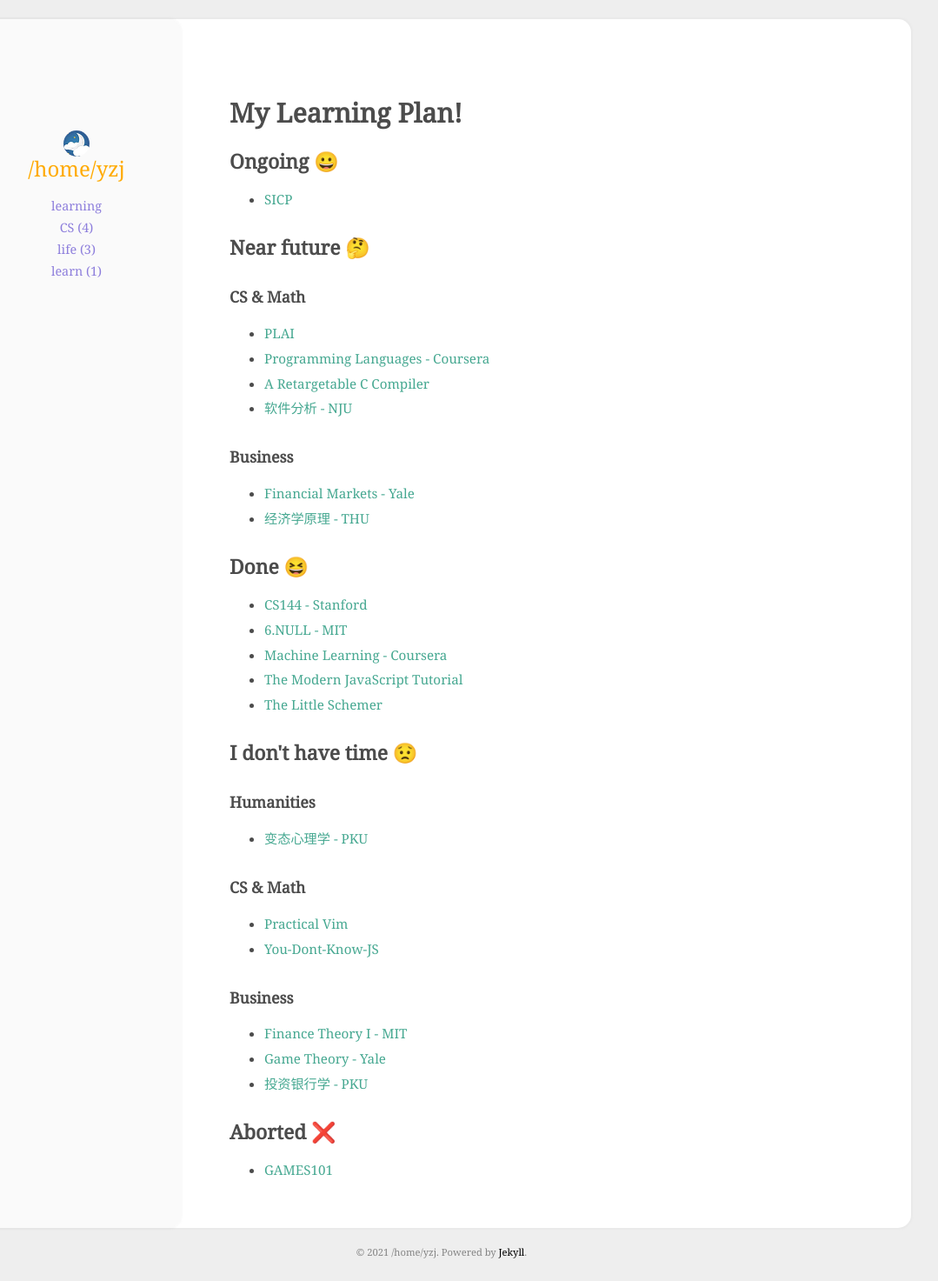
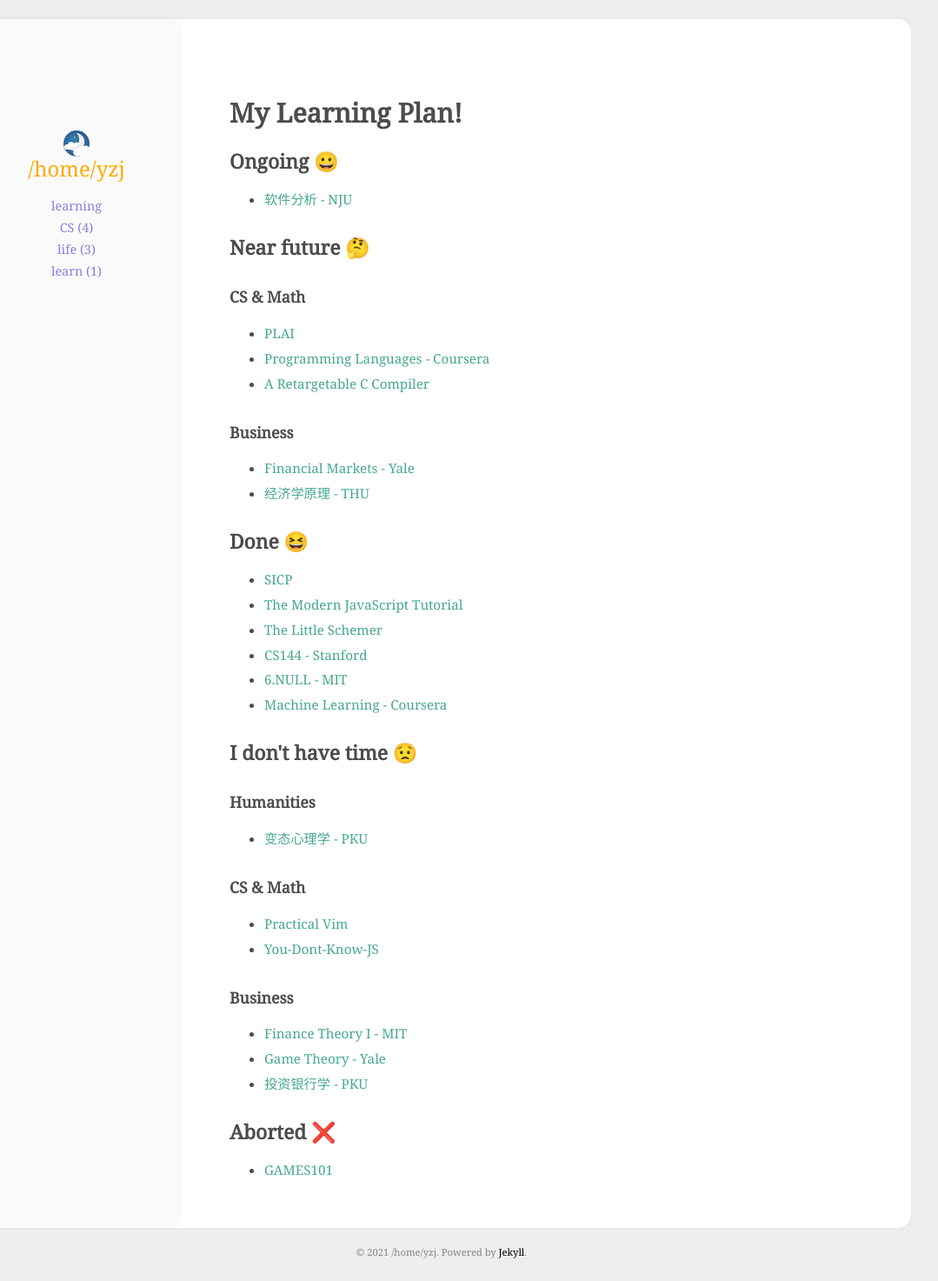
Before and after one commit to wine99/wine99.github.io, a Jekyll site: the page built from aboutme.html, in a window 1280 px wide. Shown: the whole page at 87% size, without its empty margins (132-1211 px from the left). Built offline with Jekyll 4.4.1, drawn with Linux system fonts in a browser that asks for light colours; part of the change alters nothing that is shown.

Commit message:
update learning plan

```diff
--- a/aboutme.html
+++ b/aboutme.html
@@ -8,7 +8,7 @@ layout: page
 <h1>My Learning Plan!</h1>
 <h2>Ongoing 😀</h2>
 <ul>
-<li><a href='https://www.bilibili.com/video/BV1Xx41117tr'>SICP</a></li>
+<li><a href='https://www.bilibili.com/video/BV1b7411K7P4'>软件分析 - NJU</a></li>
 
 </ul>
 <h2>Near future 🤔</h2>
@@ -17,7 +17,6 @@ layout: page
 <li><a href='https://www.bilibili.com/video/BV1V4411Z7LQ'>PLAI</a></li>
 <li><a href='https://www.coursera.org/learn/programming-languages'>Programming Languages - Coursera</a></li>
 <li><a href='https://book.douban.com/subject/1224812/'>A Retargetable C Compiler</a></li>
-<li><a href='https://www.bilibili.com/video/BV1b7411K7P4'>软件分析 - NJU</a></li>
 
 </ul>
 <h3>Business</h3>
@@ -28,11 +27,12 @@ layout: page
 </ul>
 <h2>Done 😆</h2>
 <ul>
+<li><a href='https://www.bilibili.com/video/BV1Xx41117tr'>SICP</a></li>
+<li><a href='https://javascript.info/'>The Modern JavaScript Tutorial</a></li>
+<li><a href='https://book.douban.com/subject/1632977/'>The Little Schemer</a></li>
 <li><a href='https://cs144.github.io/'>CS144 - Stanford</a></li>
 <li><a href='https://missing.csail.mit.edu/'>6.NULL - MIT</a></li>
 <li><a href='https://www.coursera.org/learn/machine-learning'>Machine Learning - Coursera</a></li>
-<li><a href='https://javascript.info/'>The Modern JavaScript Tutorial</a></li>
-<li><a href='https://book.douban.com/subject/1632977/'>The Little Schemer</a></li>
 
 </ul>
 <h2>I don&#39;t have time 😟</h2>
```
